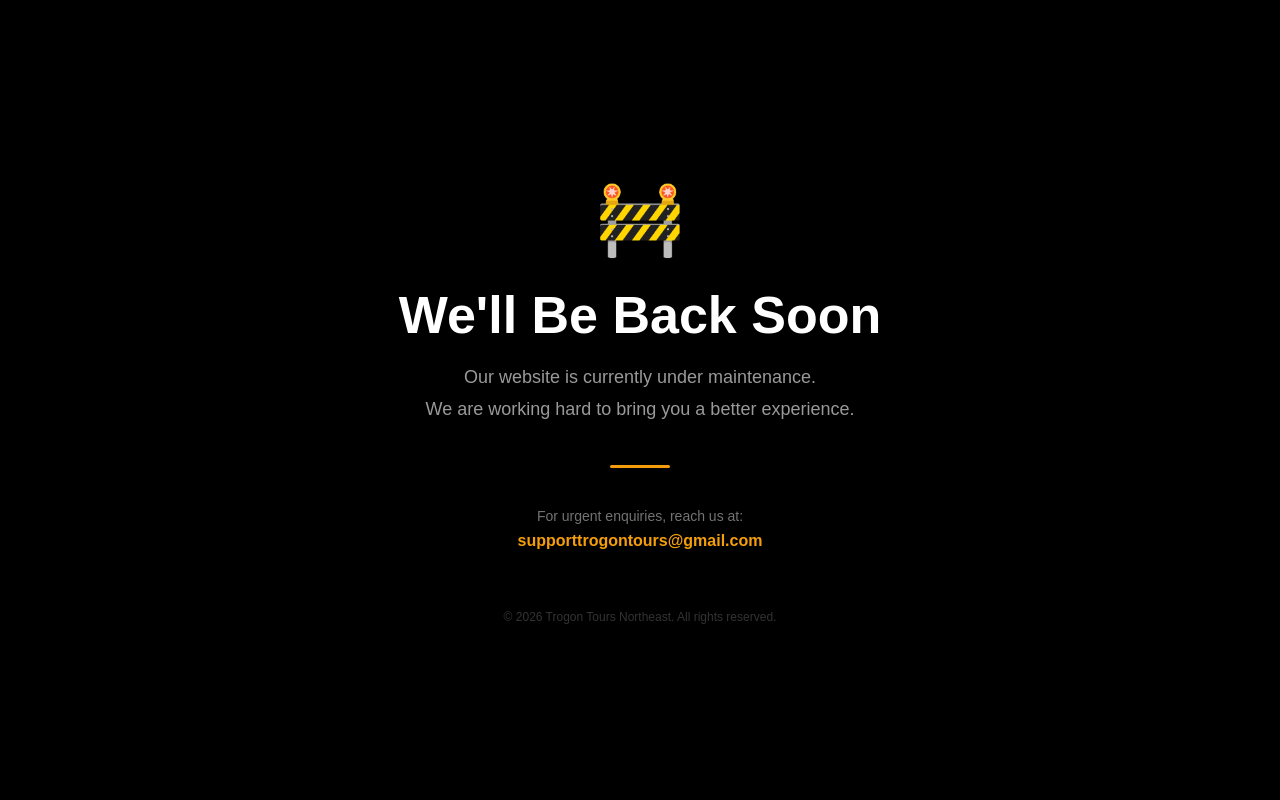
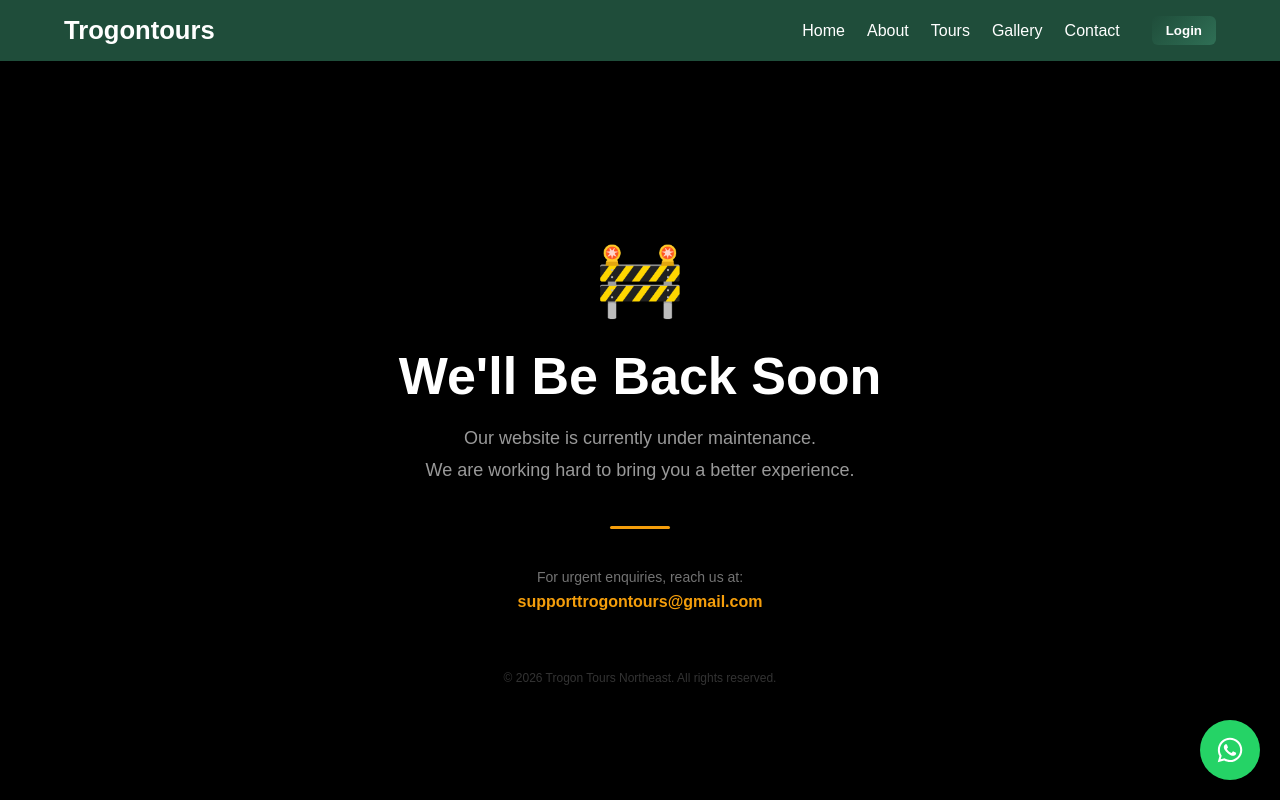
Before and after one commit to rnileshk/Trogontour, a React (Vite) app: page / in a window 1280 px wide. Shown: the top 800 px of the page. Built offline with nearby package versions, Linux system fonts and the light colour scheme.

Commit message:
Update App.jsx

```diff
--- a/src/App.jsx
+++ b/src/App.jsx
@@ -29,7 +29,7 @@ import ManageTestimonials from "./pages/admin/ManageTestimonials";
 import ManageGallery from "./pages/admin/ManageGallery";
 import EmployeeDashboard from "./pages/employee/EmployeeDashboard";
 
-const MAINTENANCE_MODE = true; // keep in sync with Home.jsx
+const MAINTENANCE_MODE = false; // keep in sync with Home.jsx
 
 function App() {
   const location = useLocation();
```
